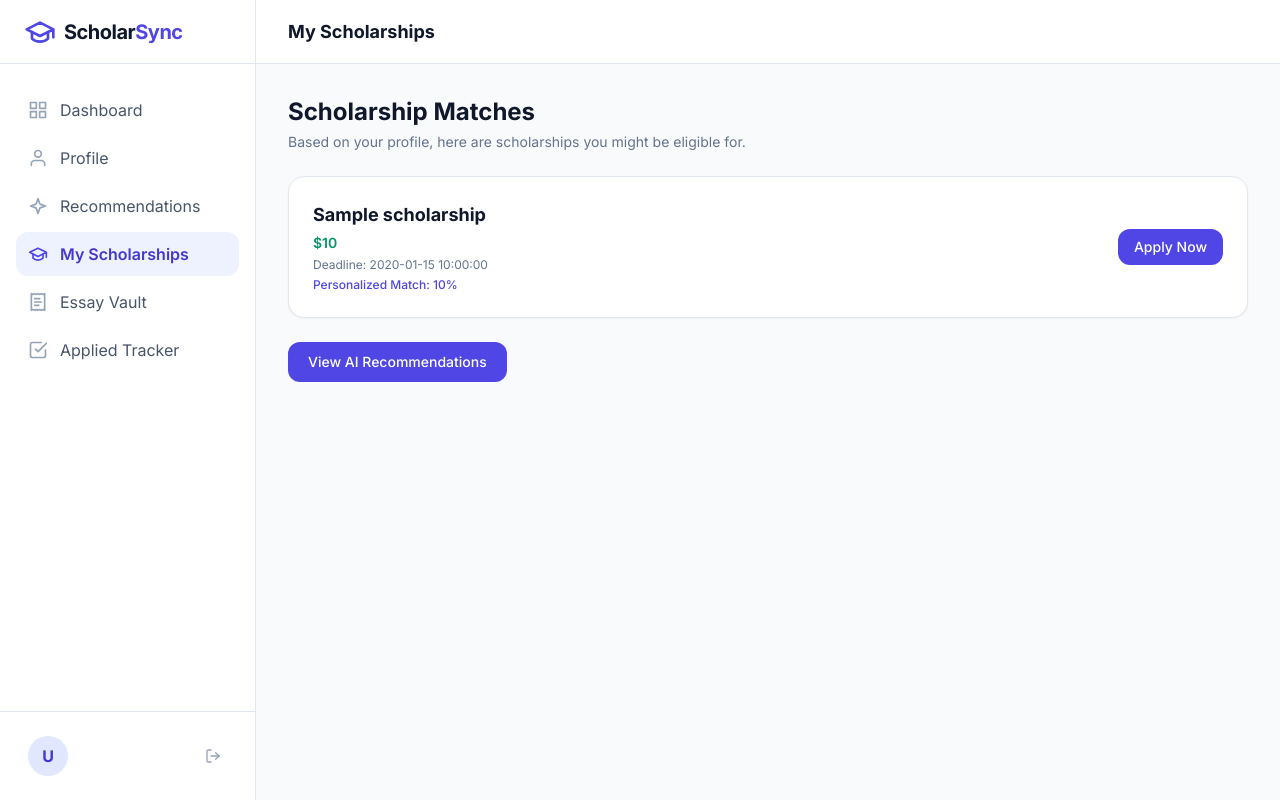
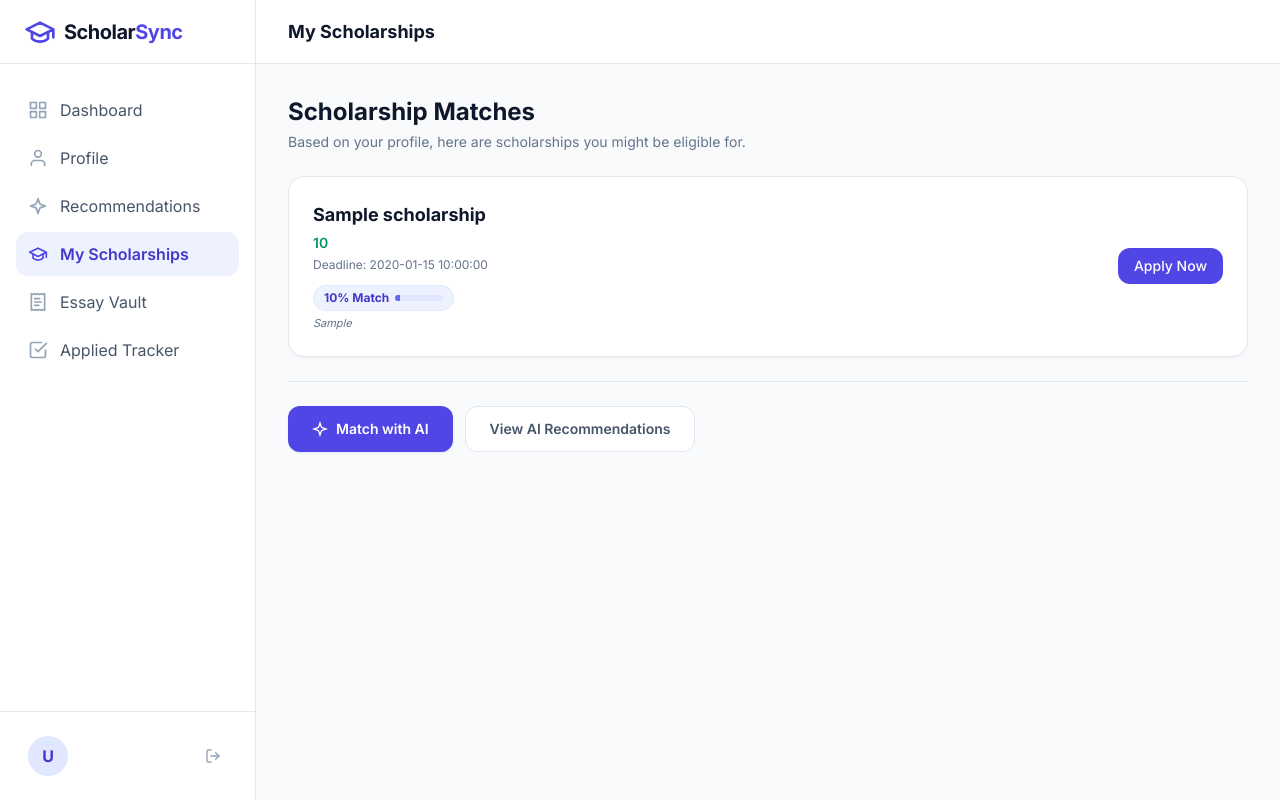
Before and after one commit to BeeXimie/HACKCANADA, a Flask app: template templates/scholarships.html in a window 1280 px wide. Run offline with Flask 3, Linux system fonts and the light colour scheme; tables that the repository leaves empty hold one stand-in row (values such as "Sample post"); the template is opened without the code that fills it: values that come from a table or form of the project are taken from there, most other values are stand-ins (such as "Sample title", 1, 10 or a date in 2020); some libraries are stand-ins or nearby versions.

Commit message:
fixed the react error and begun the AI recommendations

```diff
--- a/app.py
+++ b/app.py
@@ -44,13 +44,49 @@ class ResumeProfile(BaseModel):
     experiences: list[ExperienceEntry] = Field(description="List of professional or academic experiences")
     interests: list[str] = Field(description="Relevant academic/professional interests")
 
+class ScholarshipMatch(BaseModel):
+    scholarship_id: int = Field(description="The ID of the scholarship being scored")
+    match_score: int = Field(description="Score from 0 to 100")
+    reasoning: str = Field(description="A 1-sentence explanation of the score")
+
+class BatchScholarshipResponse(BaseModel):
+    matches: list[ScholarshipMatch] = Field(description="List of scores for the provided scholarships")
+
+def batch_analyze_scholarships(user_profile: dict, scholarships: list):
+    """Score a batch of scholarships (max 10) against a user profile."""
+    if not client: return json.dumps({"matches": []})
+
+    profile_str = "\n".join([f"{k}: {v}" for k, v in user_profile.items() if v and k != 'experiences'])
+
+    scholarships_str = ""
+    for s in scholarships:
+        scholarships_str += f"ID: {s['id']}\nTitle: {s['title']}\nDescription: {s['description']}\nEligibility: {s['eligibility']}\n\n"
+
+    prompt = f"Analyze the fit between this student and these scholarships. Return a score from 0-100 for each.\n\nStudent Profile:\n{profile_str}\n\nScholarships:\n{scholarships_str}"
+
+    try:
+        response = client.models.generate_content(
+            model="gemini-2.0-flash", # Use 2.0 Flash for speed/cost
+            contents=prompt,
+            config=types.GenerateContentConfig(
+                system_instruction="You are an expert scholarship matchmaker. Score each scholarship based on how well it fits the student's profile. 100 = perfect fit, 0 = not eligible.",
+                response_mime_type="application/json",
+                response_schema=BatchScholarshipResponse,
+                temperature=0.1,
+            ),
+        )
+        return response.text
+    except Exception as e:
+        print(f"Gemini Batch Analysis Error: {e}")
+        return json.dumps({"matches": []})
+
 def analyze_scholarship_match(user_profile: dict, scholarship_details: str):
     if not client: return '{"error": "API Key missing"}'
     profile_str = "\n".join([f"{k}: {v}" for k, v in user_profile.items() if v])
     prompt = f"Analyze the fit between this student and the following scholarship.\n\nStudent Profile:\n{profile_str}\n\nScholarship Details:\n{scholarship_details}"
     try:
         response = client.models.generate_content(
-            model="gemini-2.5-flash",
+            model="gemini-2.0-flash",
             contents=prompt,
             config=types.GenerateContentConfig(
                 system_instruction="You are an expert college guidance counselor. Analyze the student's fit for the scholarship based strictly on their provided profile.",
@@ -109,7 +145,8 @@ app = Flask(__name__)
 app.secret_key = os.getenv('AUTH0_SECRET')
 
 # Database configuration
-app.config['SQLALCHEMY_DATABASE_URI'] = 'sqlite:///scholarships.db'
+basedir = os.path.abspath(os.path.dirname(__file__))
+app.config['SQLALCHEMY_DATABASE_URI'] = f'sqlite:///{os.path.join(basedir, "scholarships.db")}'
 app.config['SQLALCHEMY_TRACK_MODIFICATIONS'] = False
 
 db.init_app(app)
--- a/frontend/src/components/OnboardingForm.js
+++ b/frontend/src/components/OnboardingForm.js
@@ -96,7 +96,7 @@ const OnboardingForm = () => {
             }
         } catch (err) {
             setStatus('error');
-            setErrorMsg('Network error. Is Flask running on port 5000?');
+            setErrorMsg('Network error. Is Flask running on port 3000?');
         }
     };
 
--- a/routes.py
+++ b/routes.py
@@ -303,7 +303,7 @@ async def onboarding_confirm():
         db.session.commit()
         session['scholarship_profile'] = profile
         session['onboarding_complete'] = True
-        return redirect('http://localhost:5000/')
+        return redirect('http://localhost:3000/')
 
     return render_template('onboarding_confirm.html', user=user, profile=profile)
 
@@ -349,9 +349,91 @@ def scholarships():
     if not user:
         return redirect(url_for('main.login'))
 
-    scholarships_data = []
+    db_user = User.query.filter_by(auth0_sub=user['sub']).first()
+    # Allow viewing even if not fully onboarded (no profile)
+    user_id = db_user.id if db_user else 0
+
+    # Join scholarships with scores if they exist
+    from sqlalchemy import text
+    query = text("""
+        SELECT s.*, us.score as match_score, us.reasoning as match_reasoning
+        FROM ouinfo_scholarships s
+        LEFT JOIN user_scholarship_scores us ON s.id = us.scholarship_id AND us.user_id = :user_id
+        ORDER BY CASE WHEN us.score IS NULL THEN 0 ELSE 1 END DESC, us.score DESC, s.title ASC
+    """)
+
+    result = db.session.execute(query, {"user_id": user_id})
+    scholarships_data = [dict(row._mapping) for row in result]
 
     return render_template('scholarships.html', user=user, scholarships=scholarships_data)
+
+def api_score_scholarships():
+    print("DEBUG: Received scoring request")
+    """Batch score a set of scholarships for the current user."""
+    from app import batch_analyze_scholarships
+    from models import UserScholarshipScore
+
+    user = session.get("user")
+    if not user:
+        return jsonify({"error": "Unauthorized"}), 401
+
+    db_user = User.query.filter_by(auth0_sub=user['sub']).first()
+    if not db_user:
+        return jsonify({"error": "User not found"}), 404
+
+    # Get scholarships to score (limit to 10 for safety/speed per call)
+    data = request.get_json(silent=True) or {}
+    scholarship_ids = data.get('ids', [])
+
+    if not scholarship_ids:
+        # If no IDs provided, find the top 10 un-scored scholarships
+        query = text("""
+            SELECT id, title, description, eligibility
+            FROM ouinfo_scholarships
+            WHERE id NOT IN (SELECT scholarship_id FROM user_scholarship_scores WHERE user_id = :user_id)
+            LIMIT 10
+        """)
+        scholarships_to_score = [dict(row._mapping) for row in db.session.execute(query, {"user_id": db_user.id})]
+    else:
+        # Find specific scholarships
+        query = text("SELECT id, title, description, eligibility FROM ouinfo_scholarships WHERE id IN :ids")
+        scholarships_to_score = [dict(row._mapping) for row in db.session.execute(query, {"ids": tuple(scholarship_ids)})]
+
+    if not scholarships_to_score:
+        return jsonify({"status": "no_more", "message": "All scholarships are already scored."})
+
+    # Call Gemini
+    profile = db_user.to_dict()
+    print(f"DEBUG: Scoring {len(scholarships_to_score)} scholarships for user {db_user.id}")
+    ai_response_json = batch_analyze_scholarships(profile, scholarships_to_score)
+    print(f"DEBUG: Gemini response: {ai_response_json[:200]}...")
+    ai_data = json.loads(ai_response_json)
+
+    matches = ai_data.get('matches', [])
+    for match in matches:
+        sid = match['scholarship_id']
+        # Update or Create score
+        existing = UserScholarshipScore.query.filter_by(user_id=db_user.id, scholarship_id=sid).first()
+        if existing:
+            existing.score = match['match_score']
+            existing.reasoning = match['reasoning']
+        else:
+            new_score = UserScholarshipScore(
+                user_id=db_user.id,
+                scholarship_id=sid,
+                score=match['match_score'],
+                reasoning=match['reasoning']
+            )
+            db.session.add(new_score)
+
+    print(f"DEBUG: Saving {len(matches)} scores to database")
+    db.session.commit()
+
+    return jsonify({
+        "status": "ok",
+        "scored_count": len(matches),
+        "matches": matches
+    })
 
 @main_bp.route('/recommendations')
 def recommendations():
--- a/templates/scholarships.html
+++ b/templates/scholarships.html
@@ -109,10 +109,25 @@
             <div class="bg-white rounded-2xl p-6 border border-slate-200 shadow-sm card-hover transition-shadow">
               <div class="flex flex-col sm:flex-row sm:items-center sm:justify-between gap-4">
                 <div>
-                  <h3 class="text-lg font-bold text-slate-900">{{ s.name or s.title or 'Scholarship' }}</h3>
-                  {% if s.amount %}<p class="text-sm text-emerald-600 font-semibold mt-1">${{ s.amount }}</p>{% endif %}
+                  <h3 class="text-lg font-bold text-slate-900">{{ s.title or 'Scholarship' }}</h3>
+                  {% if s.amount %}<p class="text-sm text-emerald-600 font-semibold mt-1">{{ s.amount }}</p>{% endif %}
                   {% if s.deadline %}<p class="text-xs text-slate-500 mt-1">Deadline: {{ s.deadline }}</p>{% endif %}
-                  {% if s.match_score %}<p class="text-xs text-indigo-600 font-medium mt-1">Personalized Match: {{ s.match_score }}%</p>{% endif %}
+
+                  {% if s.match_score %}
+                  <div class="mt-3 inline-flex items-center gap-2 px-2.5 py-1 rounded-full bg-indigo-50 border border-indigo-100">
+                    <div class="flex items-center gap-1.5">
+                      <span class="text-xs font-bold text-indigo-700">{{ s.match_score }}% Match</span>
+                      <div class="w-12 h-1.5 bg-indigo-100 rounded-full overflow-hidden">
+                        <div class="bg-indigo-500 h-full" style="width: {{ s.match_score }}%"></div>
+                      </div>
+                    </div>
+                  </div>
+                  {% if s.match_reasoning %}
+                  <p class="text-[11px] text-slate-500 mt-1 italic">{{ s.match_reasoning }}</p>
+                  {% endif %}
+                  {% else %}
+                  <p class="text-[11px] text-slate-400 mt-2 italic">Not yet scored</p>
+                  {% endif %}
                 </div>
                 <a href="{{ s.url or '#' }}" target="_blank" class="shrink-0 inline-flex items-center justify-center px-4 py-2 text-sm font-medium text-white bg-indigo-600 rounded-xl hover:bg-indigo-700 transition-colors">Apply Now</a>
               </div>
@@ -148,8 +163,28 @@
           </div>
         {% endif %}
 
-        <div class="flex gap-3">
-          <a href="/recommendations" class="inline-flex items-center justify-center px-5 py-2.5 text-sm font-medium text-white bg-indigo-600 rounded-xl hover:bg-indigo-700 transition-colors">View AI Recommendations</a>
+        <div class="flex flex-col sm:flex-row gap-3 pt-6 border-t border-slate-200">
+          <button id="match-btn" onclick="startScoring()" class="inline-flex items-center justify-center gap-2 px-6 py-3 text-sm font-semibold text-white bg-indigo-600 rounded-xl hover:bg-indigo-700 transition-all shadow-sm shadow-indigo-100 active:scale-[0.98]">
+            <svg class="h-4 w-4" viewBox="0 0 24 24" fill="none" stroke="currentColor" stroke-width="2"><path d="m12 3-1.912 5.813a2 2 0 0 1-1.275 1.275L3 12l5.813 1.912a2 2 0 0 1 1.275 1.275L12 21l1.912-5.813a2 2 0 0 1 1.275-1.275L21 12l-5.813-1.912a2 2 0 0 1-1.275-1.275L12 3Z"/></svg>
+            Match with AI
+          </button>
+          <a href="/recommendations" class="inline-flex items-center justify-center px-6 py-3 text-sm font-semibold text-slate-600 bg-white border border-slate-200 rounded-xl hover:bg-slate-50 transition-all active:scale-[0.98]">View AI Recommendations</a>
+        </div>
+
+        <!-- Progress Modal (hidden by default) -->
+        <div id="progress-modal" class="fixed inset-0 z-[60] flex items-center justify-center p-4 bg-slate-900/40 backdrop-blur-sm hidden">
+          <div class="bg-white rounded-2xl p-8 max-w-sm w-full shadow-2xl border border-slate-100 flex flex-col items-center text-center">
+            <div class="w-16 h-16 rounded-full bg-indigo-50 flex items-center justify-center mb-4 relative">
+              <svg class="h-8 w-8 text-indigo-600 animate-pulse" viewBox="0 0 24 24" fill="none" stroke="currentColor" stroke-width="2"><path d="m12 3-1.912 5.813a2 2 0 0 1-1.275 1.275L3 12l5.813 1.912a2 2 0 0 1 1.275 1.275L12 21l1.912-5.813a2 2 0 0 1 1.275-1.275L21 12l-5.813-1.912a2 2 0 0 1-1.275-1.275L12 3Z"/></svg>
+              <div class="absolute inset-0 rounded-full border-2 border-indigo-200 border-t-indigo-600 animate-spin"></div>
+            </div>
+            <h3 class="text-lg font-bold text-slate-900 mb-1">Matching You...</h3>
+            <p class="text-sm text-slate-500 mb-6" id="progress-text">Analyzing scholarships with Gemini AI</p>
+            <div class="w-full h-2 bg-slate-100 rounded-full overflow-hidden mb-2">
+              <div id="progress-bar" class="h-full bg-indigo-600 transition-all duration-500" style="width: 0%"></div>
+            </div>
+            <p class="text-[10px] text-slate-400 uppercase tracking-widest font-bold" id="progress-stats">0 / -- SCANNED</p>
+          </div>
         </div>
 
       </div>
@@ -167,6 +202,54 @@
       document.getElementById('sidebar-overlay').classList.add('opacity-0','pointer-events-none');
       document.getElementById('sidebar-overlay').classList.remove('opacity-100');
     }
+
+    async function startScoring() {
+      const modal = document.getElementById('progress-modal');
+      const progressBar = document.getElementById('progress-bar');
+      const progressStats = document.getElementById('progress-stats');
+      const btn = document.getElementById('match-btn');
+
+      modal.classList.remove('hidden');
+      btn.disabled = true;
+      btn.classList.add('opacity-50', 'cursor-not-allowed');
+
+      let finished = false;
+      let totalScored = 0;
+
+      // We'll score in batches until the API returns "no_more"
+      while (!finished) {
+        try {
+          const response = await fetch('/api/scholarships/score', {
+            method: 'POST',
+            headers: { 'Content-Type': 'application/json' },
+            body: JSON.stringify({})
+          });
+          const data = await response.json();
+
+          if (data.status === 'no_more' || data.scored_count === 0) {
+            finished = true;
+          } else {
+            totalScored += data.scored_count;
+            // Update UI (simple increments for 570 - we'll just show current count)
+            progressStats.innerText = `${totalScored} / 570 SCANNED`;
+            progressBar.style.width = `${Math.min((totalScored / 570) * 100, 100)}%`;
+
+            // Short break to prevent browser lockup
+            await new Promise(r => setTimeout(r, 200));
+          }
+        } catch (e) {
+          console.error(e);
+          finished = true;
+        }
+      }
+
+      // Final state
+      progressStats.innerText = "ALL MATCHES COMPLETE";
+      progressBar.style.width = "100%";
+      setTimeout(() => {
+        window.location.reload();
+      }, 1000);
+    }
   </script>
 </body>
 </html>
```
Also changed, not shown: models.py (+12 -0 lines), instance/scholarships.db, scholarships.db.
